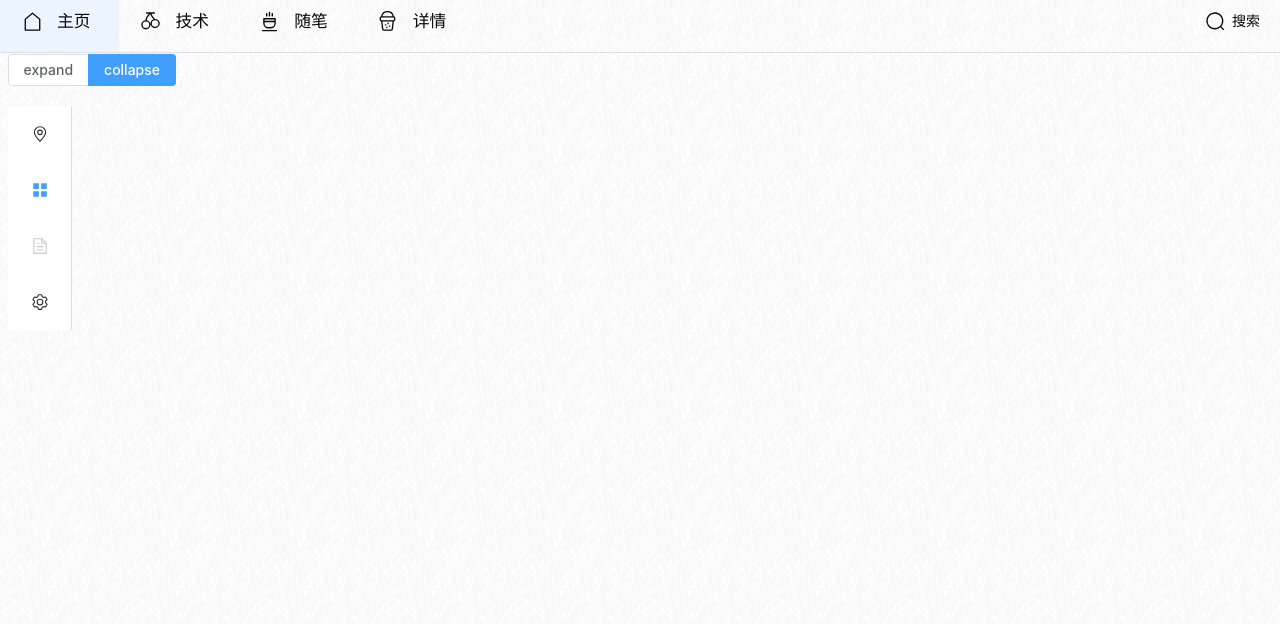
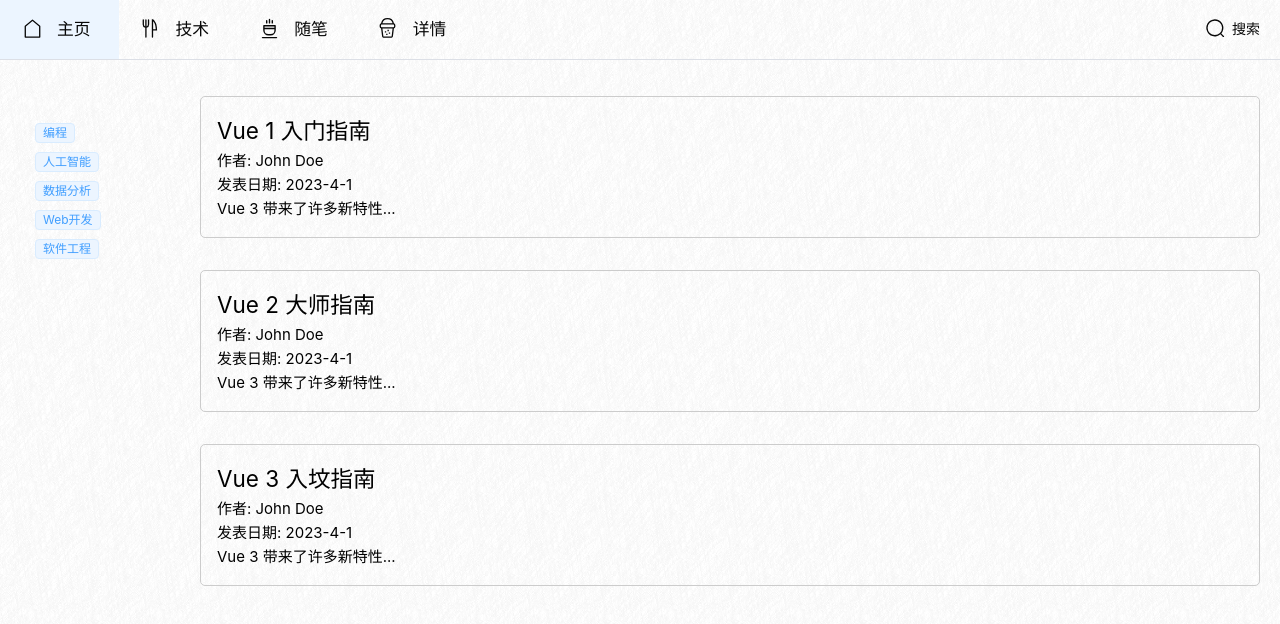
Before and after one commit to leeguo2015/inception, a Vue app in the folder web/: page /list/1 in a window 1280 px wide. Shown: the top 624 px of the page. Built offline with nearby package versions, Linux system fonts and the light colour scheme.

Commit message:
feat: 页面布局

```diff
--- a/web/src/App.vue
+++ b/web/src/App.vue
@@ -9,17 +9,9 @@
 
 
 <template >
-  <div id="main">
-    <div id="top-menu">
-      <Menu />
-    </div>
 
-    <div id="b-hall">
+ <Menu></Menu>
       <Hall/>
-    </div>
-
-
-  </div>
 </template>
 
 <script setup>
@@ -46,46 +38,4 @@ onMounted(() => {
 </script>
 
 <style scoped>
-#main {
-  display: flex;
-  justify-content: center;
-  align-items: center;
-  flex-direction:column;
-  height: 100vh;
-  /* 设置容器的高度为视口高度，以便看到居中效果 */
-  background-color: #ffffff;
-  background-image: url("./assets/texture.png");
-
-
-}
-
-#top-menu {
-position: fixed;
-top: 0; /* 设置menu的顶部距离为0 */
-left: 0; /* 设置menu的左边距离为0 */
-width: 100%; /* 设置menu的宽度为100% */
-height: 45px; /* 设置menu的高度为50px */
-display: flex;
-justify-content: center;
-align-items: center;
-/* background-image: url("./assets/texture.png"); */
-
-/* !!!important background-color: rgba(117, 177, 117,0.2); */
-
-}
-
-/*
-@media (max-width: 768px) {
- .top-menu {
-   height: 40px;
- }
-} */
-
-#b-hall{
-  margin-top: 45px;
-  /* background-color: rgba(117, 177, 117,0.2); */
-  height: 100vh;
-  width: 100vw;
-}
-
 </style>
--- a/web/src/assets/main.css
+++ b/web/src/assets/main.css
@@ -4,9 +4,16 @@
   /* max-width: 1280px; */
   margin: 0 ;
   padding: 0;
+  color: black;
+  font-weight: normal;
+  display: flex;
+  flex-direction:column;
+  height: 100vh;
   width: 100%;
-  height: 100%;
-  font-weight: normal;
+  background-color: rgb(255, 255, 255);
+  background-image: url("./texture.png");
+  background-repeat: repeat;
+  background-position: 0 0;
 }
 
 .non-padding{
--- a/web/src/components/Broadside.vue
+++ b/web/src/components/Broadside.vue
@@ -1,69 +1,86 @@
 <template>
-  <el-radio-group v-model="isCollapse" style="margin-bottom: 20px">
-    <el-radio-button :value="false">expand</el-radio-button>
-    <el-radio-button :value="true">collapse</el-radio-button>
-  </el-radio-group>
-  <el-menu
-      default-active="2"
-      class="el-menu-vertical-demo"
-      :collapse="isCollapse"
-      @open="handleOpen"
-      @close="handleClose"
-  >
-    <el-sub-menu index="1">
-      <template #title>
-        <el-icon><location /></el-icon>
-        <span>Navigator One</span>
-      </template>
-      <el-menu-item-group>
-        <template #title><span>Group One</span></template>
-        <el-menu-item index="1-1">item one</el-menu-item>
-        <el-menu-item index="1-2">item two</el-menu-item>
-      </el-menu-item-group>
-      <el-menu-item-group title="Group Two">
-        <el-menu-item index="1-3">item three</el-menu-item>
-      </el-menu-item-group>
-      <el-sub-menu index="1-4">
-        <template #title><span>item four</span></template>
-        <el-menu-item index="1-4-1">item one</el-menu-item>
-      </el-sub-menu>
-    </el-sub-menu>
-    <el-menu-item index="2">
-      <el-icon><icon-menu /></el-icon>
-      <template #title>Navigator Two</template>
-    </el-menu-item>
-    <el-menu-item index="3" disabled>
-      <el-icon><document /></el-icon>
-      <template #title>Navigator Three</template>
-    </el-menu-item>
-    <el-menu-item index="4">
-      <el-icon><setting /></el-icon>
-      <template #title>Navigator Four</template>
-    </el-menu-item>
-  </el-menu>
+  <div class="broadside-main">
+    <div v-for="tag in data" :key="tag.id">
+      <!-- :type="activeList.value.includes(tag.id)? 'info' : 'sucess'"  -->
+      <!-- :type="tag? 'info' : 'sucess'"  -->
+
+      <div class="broad-tag">
+        <el-tag size="small"
+        @click="addActive(tag.id)" >
+          {{ tag.content }}
+
+        </el-tag>
+      </div>
+    </div>
+  </div>
 </template>
 
-<script lang="ts" setup>
-import { ref } from 'vue'
-import {
-  Document,
-  Menu as IconMenu,
-  Location,
-  Setting,
-} from '@element-plus/icons-vue'
+<script setup>
+import { ref,computed } from 'vue'
+let data = ref([
+  {
+    "id": 1,
+    "content": "编程",
+    "created_at": "2023-04-05T10:00:00Z",
+    "is_hot": true,
+    "description": "涵盖各种编程语言和技术的讨论"
+  },
+  {
+    "id": 2,
+    "content": "人工智能",
+    "created_at": "2023-06-9T15:30:00Z",
+    "is_hot": false,
+    "description": "探讨AI最新进展和应用"
+  },
+  {
+    "id": 3,
+    "content": "数据分析",
+    "created_at": "2023-03-18T08:45:00Z",
+    "is_hot": true,
+    "description": "关于数据挖掘、统计分析的技巧和案例"
+  },
+  {
+    "id": 4,
+    "content": "Web开发",
+    "created_at": "2023-01-20T12:00:00Z",
+    "is_hot": false,
+    "description": "前端与后端技术分享，包括框架、库的使用"
+  },
+  {
+    "id": 5,
+    "content": "软件工程",
+    "created_at": "2023-02-24T17:15:00Z",
+    "is_hot": true,
+    "description": "软件开发的最佳实践和项目管理"
+  }
+])
+let activeList = ref([])
 
-const isCollapse = ref(true)
-const handleOpen = (key: string, keyPath: string[]) => {
-  console.log(key, keyPath)
+const addActive = (id) => {
+  let index = activeList.value.indexOf(id);
+  if (index > -1) {
+    activeList.value.splice(index, 1)
+  } else {
+    activeList.value.push(id)
+  }
 }
-const handleClose = (key: string, keyPath: string[]) => {
-  console.log(key, keyPath)
-}
+
 </script>
 
 <style>
-.el-menu-vertical-demo:not(.el-menu--collapse) {
-  width: 200px;
-  min-height: 400px;
+.broadside-main {
+  margin: 40px 20px;
+  padding: 1em;
+  /* width: 100%; */
+  min-height: 30vh;
+  /* height: 100vh; */
+  /* background-color: rgb(35, 37, 36, 0.7); */
+}
+
+.broad-tag {
+  margin-top: 5px;
+}
+.active{
+  background-color: red;
 }
 </style>
--- a/web/src/components/Hall.vue
+++ b/web/src/components/Hall.vue
@@ -10,9 +10,19 @@
 
 <!--</script>-->
 <template>
-<div class="HallContent" >
-    <broadside v-if="!$route.path.includes('detail')"/>
-<!--     <RouterView />-->
+<div class="hall-main " >
+  <div class="common-layout">
+    <el-container>
+      <el-aside id="broadside" v-if="!$route.path.includes('detail')"  >
+         <Broadside v-if="!$route.path.includes('detail')"/>
+      </el-aside>
+
+      <el-main>
+         <RouterView />
+        </el-main>
+    </el-container>
+  </div>
+
     <!-- <div class="sub-content">
       <router-view name="subContent"></router-view>
     </div> -->
@@ -21,14 +31,16 @@
 <script setup>
 import { useRoute } from 'vue-router';
 import { RouterLink, RouterView } from 'vue-router'
-import broadside  from './Broadside.vue'
+import Broadside  from './Broadside.vue'
 
 const route = useRoute();
 </script>
 <style>
-.HallContent {
-  box-sizing: border-box;
-  padding: 0.5em;
-
+.hall-main {
+overflow: auto;
+/* display: flex; */
+}
+#broadside{
+  width: 180px;
 }
 </style>
--- a/web/src/components/Menu.vue
+++ b/web/src/components/Menu.vue
@@ -7,8 +7,8 @@
  * @Description: 这是默认设置,请设置`customMade`, 打开koroFileHeader查看配置 进行设置: https://github.com/OBKoro1/koro1FileHeader/wiki/%E9%85%8D%E7%BD%AE
 -->
 <template>
-  <el-menu default-active="/" class="el-menu-demo menu-padding" mode="horizontal" text-color="#070707" :ellipsis="false"
-    @select="handleSelect">
+  <el-menu default-active="/" class="top-menu el-menu-demo menu-padding" mode="horizontal" text-color="#070707"
+    :ellipsis="false" @select="handleSelect">
 
     <el-menu-item index="home" @click="gotoUrl('/list')" class="menu-ico">
       <el-icon size="1.5em">
@@ -17,20 +17,20 @@
       <div class="menu-ico-font">主页</div>
     </el-menu-item>
 
-    <el-menu-item index="blog_list" @click="gotoUrl('/list/blog')"  class="menu-ico">
+    <el-menu-item index="blog_list" @click="gotoUrl('/list/blog')" class="menu-ico">
       <el-icon size="1.5em">
-        <Cherry />
+        <KnifeFork />
       </el-icon>
       <div class="menu-ico-font">技术</div>
     </el-menu-item>
 
-    <el-menu-item index="article" @click="gotoUrl('/list/article')"  class="menu-ico">
+    <el-menu-item index="article" @click="gotoUrl('/list/article')" class="menu-ico">
       <el-icon size="1.5em">
         <HotWater />
       </el-icon>
       <div class="menu-ico-font">随笔</div>
     </el-menu-item>
-    <el-menu-item index="article" @click="gotoUrl('/blog/detail/1')"  class="menu-ico">
+    <el-menu-item index="detail" @click="gotoUrl('/blog/detail/1')" class="menu-ico">
       <el-icon size="1.5em">
         <IceTea />
       </el-icon>
@@ -42,13 +42,12 @@
           <DocumentAdd />
         </el-icon>
     </el-menu-item> -->
-    <div class="flex-grow" />
-    <el-menu-item index="/search" @click="gotoUrl('search')" collapse-close-icon="Search"  class="menu-ico">
-      <el-icon size="1.5em" >
+    <div class="flex-grow"></div>
+    <el-menu-item index="/search" @click="gotoUrl('search')" collapse-close-icon="Search" class="menu-ico">
+      <el-icon size="1.5em">
         <Search />
       </el-icon>
       搜索
-
     </el-menu-item>
     <!-- <el-sub-menu index="/user" v-if="this.$store.state.User">
       <template #title>
@@ -77,6 +76,8 @@
 </template>
 
 <script>
+// import { KnifeFork } from '@element-plus/icons-vue/dist/types';
+
 export default {
   data() {
     return {
@@ -95,11 +96,9 @@ export default {
 </script>
 
 <style>
-.menu-padding {
+.el-menu {
   width: 100%;
-  //border-bottom: solid 0px var(--el-border-color-base) !important;
-  background-color: rgba(0, 0, 0, 0) !important;
-
+  background-color: rgba(0,0,0,0) !important;
 }
 
 .flex-grow {
@@ -107,12 +106,12 @@ export default {
 }
 
 .menu-ico {
-  font-size:2em;
+  font-size: 2em;
   margin-top: 0.5rem;
 }
-.menu-ico-font{
-  font-size:1.2em;
+
+.menu-ico-font {
+  font-size: 1.2em;
   margin: 0 0.5rem;
-  //font-family:"Arial Narrow";
 }
 </style>
--- a/web/src/components/blog/detail.vue
+++ b/web/src/components/blog/detail.vue
@@ -79,8 +79,7 @@
   /* 在此处添加自定义样式 */
   .blog-detail {
     padding: 2rem;
-    color: black;
-    //background-color: aqua;
+    /* background-color: aqua; */
   }
   .meta-info {
     margin-bottom: 1rem;
--- a/web/src/components/blog/list.vue
+++ b/web/src/components/blog/list.vue
@@ -1,5 +1,5 @@
 <template>
-    <div class="blog-list">
+    <div class="list">
       <div v-for="post in posts" :key="post.id" class="blog-post">
         <h2>{{ post.title }}</h2>
         <p>作者: {{ post.author }}</p>
@@ -49,15 +49,17 @@
   </script>
 
   <style scoped>
-  .blog-list {
+  .list {
     display: flex;
     flex-direction: column;
     gap: 2rem;
+    padding-top: 1rem;
   }
 
   .blog-post {
     border: 1px solid #ccc;
     padding: 1rem;
     border-radius: 5px;
+    width: 100%;
   }
   </style>
--- a/web/src/views/login.vue
+++ b/web/src/views/login.vue
@@ -79,7 +79,7 @@ export default {
 };
 </script>
 
-<style>
+<style scoped>
 .input-item {
   margin: 30px 0px;
 }
```
